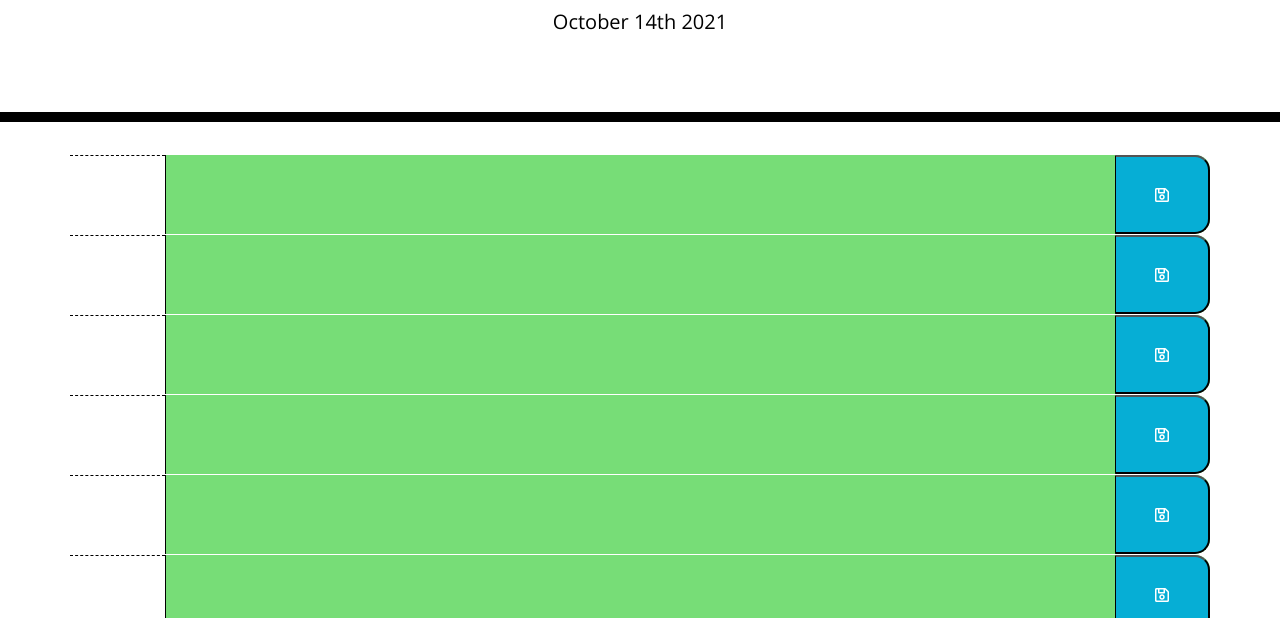
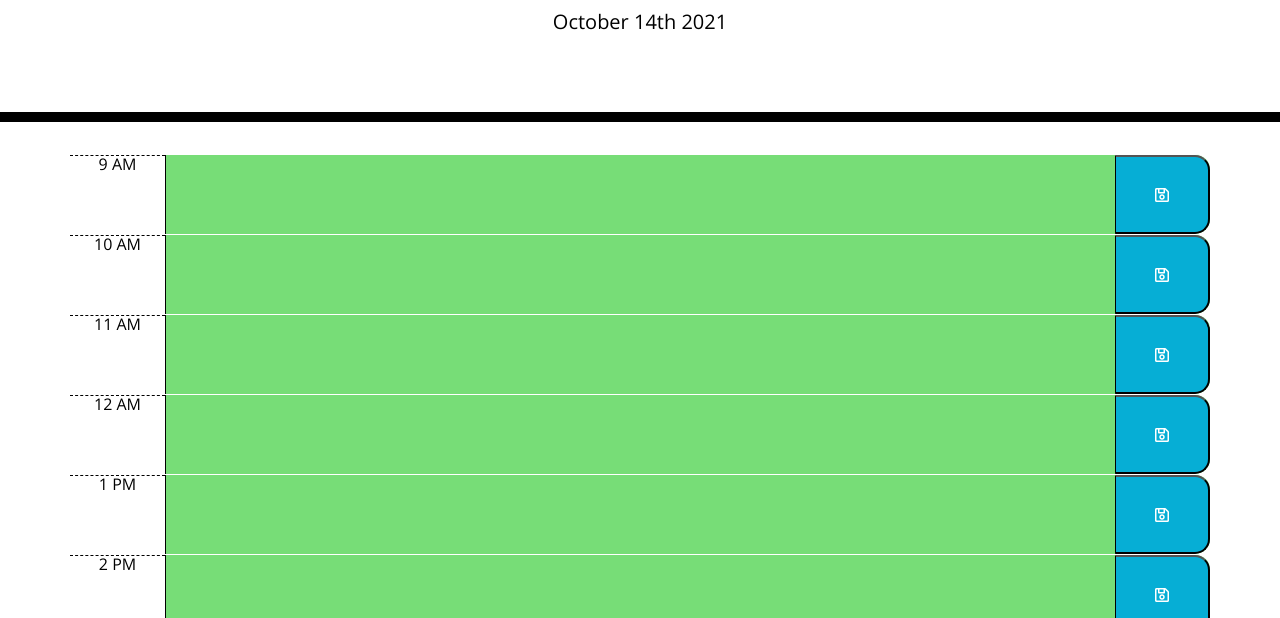
Before and after one commit to CameronC03/Work-Day-Scheduler-cameron-castor, a plain HTML site: page index.html in a window 1280 px wide. Shown: the part 182-800 px from the top of the page. Drawn offline with nearby package versions, Linux system fonts and the light colour scheme.

Commit message:
fixed times not displaying

```diff
--- a/script.js
+++ b/script.js
@@ -1,5 +1,5 @@
 var timeBlock = $(".container");
-var timeFrame = moment().format(`MMMM Do YYYY`)
+var timeFrame = moment().format('MMMM Do YYYY')
 var timeSection = $("#currentDay")
 timeSection.append(timeFrame)
 var saveBtn = document.querySelectorAll("button")
@@ -29,21 +29,21 @@ var times = [
 ];
 /*/ time block /*/
 for (var i = 0; i < timesList.length; i++) {
-    var row1 = $("<div class='row time-block'>").attr("id", times[i]);
-    var div1 = $("<div class='hour col-1'>")
-    var div2 = $("<textarea class='col-10'>");
-    var button1 = $("<button type='button' class='saveBtn col-1 far fa-save'>");
+    var rowA = $("<div class='row time-block'>").attr("id", times[i]);
+    var divA = $("<div class='hour col-1'>")
+    var divB = $("<textarea class='col-10'>");
+    var buttonA = $("<button type='button' class='saveBtn col-1 far fa-save'>");
 
-    timeBlock.append(row1)
+    timeBlock.append(rowA);
 
-    div2.text(timesList[i]);
-    row1.append(div1);
+    divA.text(timesList[i]);
+    rowA.append(divA);
 
-    div2.text();
-    row1.append(div2);
+    divB.text();
+    rowA.append(divB);
 
-    button1.text();
-    row1.append(button1);
+    buttonA.text();
+    rowA.append(buttonA);
 
 }
 
--- a/style.css
+++ b/style.css
@@ -11,7 +11,7 @@ textarea {
   color: #000000;
   border-left: 1px solid black;
   padding: 10px;
-  /*white-space: pre-wrap;*/
+  white-space: pre-wrap;
 }
 
 #textarea{
```
